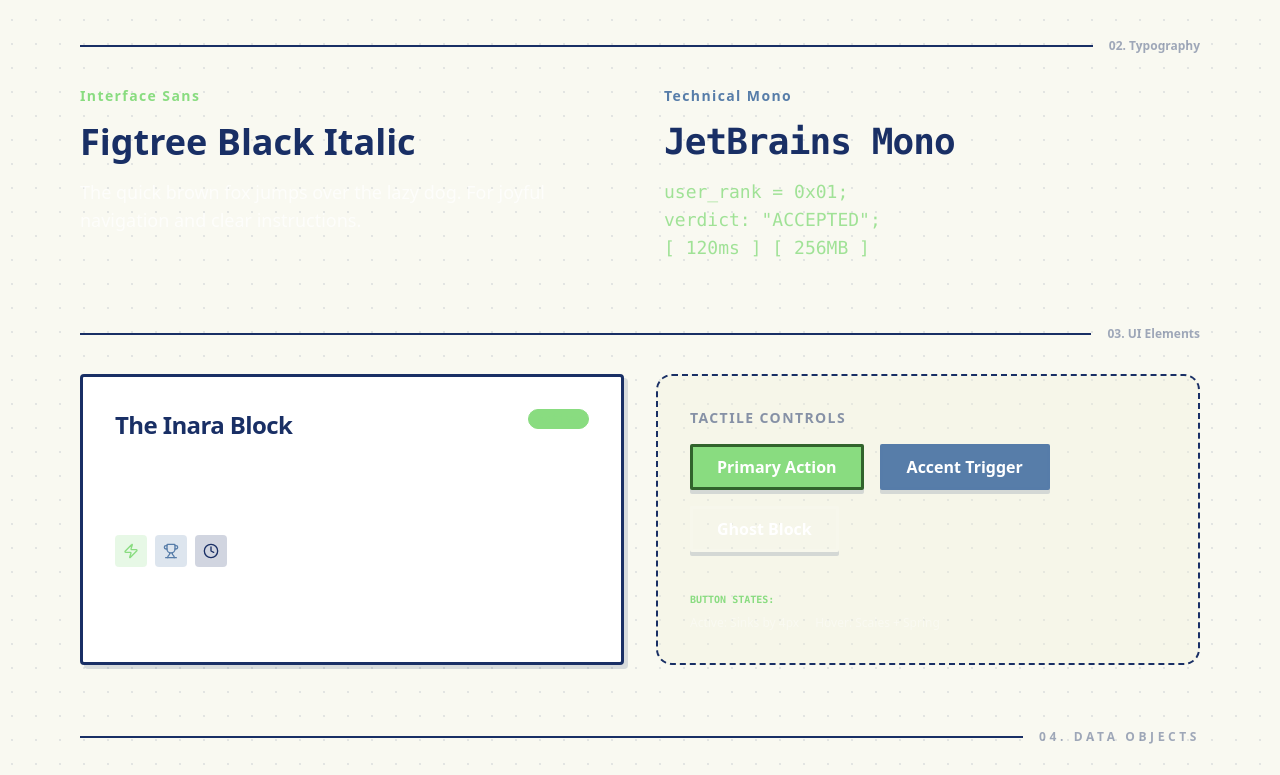
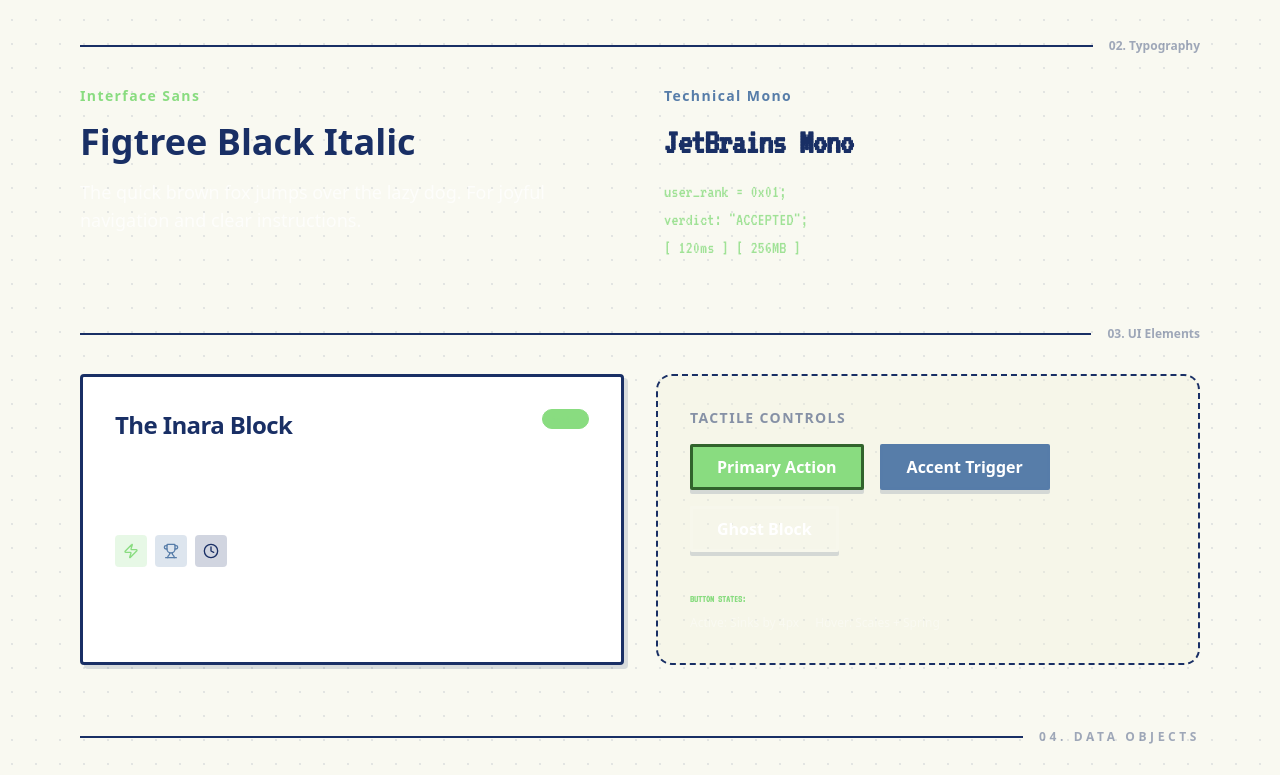
Before and after one commit to rmia46/njudge, a Next.js app: page /canvas in a window 1280 px wide. Shown: the part 760-1535 px from the top of the page. Built offline with nearby package versions, Linux system fonts and the light colour scheme; no server answers.

Commit message:
style: integrate VT323 pixel font for Bit-Art Digitalism aesthetic

```diff
--- a/app/globals.css
+++ b/app/globals.css
@@ -40,6 +40,8 @@
   --radius-lg: 0.5rem;
   --radius-md: 0.25rem;
   --radius-sm: 0.125rem;
+
+  --font-mono: var(--font-vt323), monospace;
 }
 
 :root {
@@ -95,12 +97,14 @@
     @apply bg-inara-primary text-white border-inara-primary-dark hover:bg-inara-primary-dark;
   }
 
+  /* Nerdy Data Display - Optimized for VT323 */
   .inara-data {
-    @apply font-mono font-bold tracking-tight text-inara-logic;
+    @apply font-mono font-normal text-lg tracking-normal text-inara-logic leading-none;
   }
 
+  /* Pixel Badges - Optimized for VT323 */
   .inara-badge {
-    @apply px-2 py-0.5 border-2 border-current rounded-sm font-mono text-[10px] font-bold;
+    @apply px-2 py-0.5 border-2 border-current rounded-sm font-mono text-sm font-normal;
   }
 
   .problem-view {
--- a/app/layout.tsx
+++ b/app/layout.tsx
@@ -1,5 +1,5 @@
 import type { Metadata } from "next";
-import { Figtree } from "next/font/google";
+import { Figtree, VT323 } from "next/font/google";
 import "./globals.css";
 import { Navbar } from "@/components/navbar";
 import { Toaster } from "sonner";
@@ -7,6 +7,12 @@
 
 const figtree = Figtree({
   variable: "--font-figtree",
+  subsets: ["latin"],
+});
+
+const vt323 = VT323({
+  weight: "400",
+  variable: "--font-vt323",
   subsets: ["latin"],
 });
 
@@ -24,7 +30,7 @@
 
   return (
     <html lang="en" style={inaraVars as React.CSSProperties}>
-      <body className={`${figtree.variable} antialiased min-h-screen bg-inara-bg transition-colors duration-500`}>
+      <body className={`${figtree.variable} ${vt323.variable} antialiased min-h-screen bg-inara-bg transition-colors duration-500`}>
         <Navbar />
         {children}
         <Toaster richColors position="top-right" />
```
